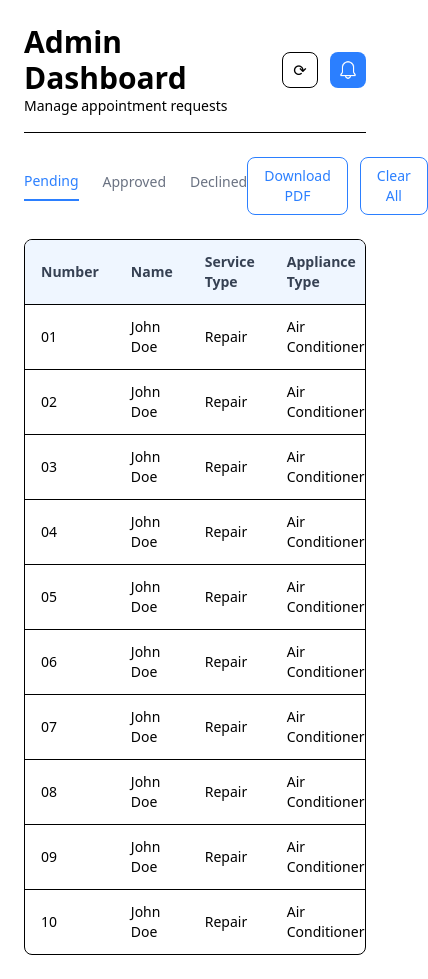
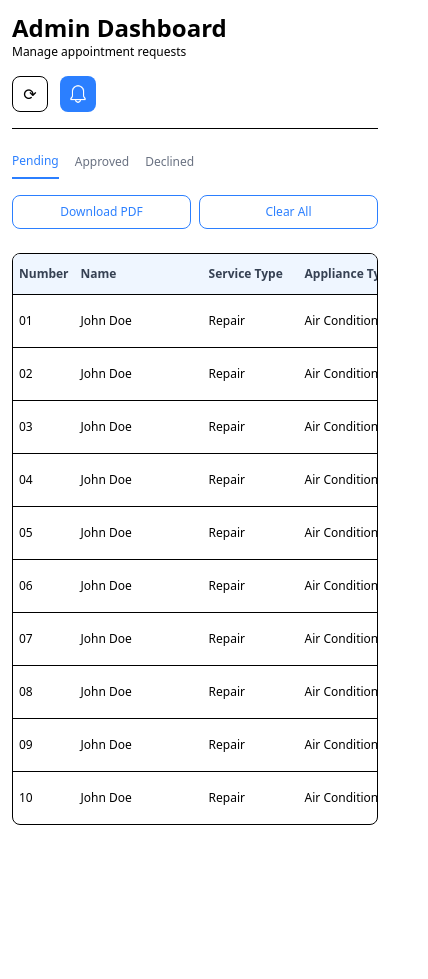
Before and after one commit to GiditheCoder/esabw, a React (Vite) app: page /admindashboard in a window 390 px wide. Shown: the whole page, 428 px wide, since content can reach past the window. After the commit the page ends 844 px from the top, so only its background shows below. Built offline with nearby package versions, Linux system fonts and the light colour scheme.

Commit message:
adminchanges

```diff
--- a/src/components/AdminDashbaord.jsx
+++ b/src/components/AdminDashbaord.jsx
@@ -20,12 +20,12 @@ const [selectedItem, setSelectedItem] = useState(null);
 
   return (
 
-    <div className="p-6 bg-white min-h-screen">
+    <div className="p-3 sm:p-6 bg-white min-h-screen">
       {/* Header */}
-      <div className="flex items-center justify-between border-b pb-4">
+      <div className="flex flex-col sm:flex-row sm:items-center sm:justify-between border-b pb-4 gap-4">
         <div>
-          <h2 className="text-3xl font-semibold">Admin Dashboard</h2>
-          <p className="text-sm text-black">
+          <h2 className="text-2xl sm:text-3xl font-semibold">Admin Dashboard</h2>
+          <p className="text-xs sm:text-sm text-black">
             Manage appointment requests
           </p>
         </div>
@@ -46,13 +46,13 @@ const [selectedItem, setSelectedItem] = useState(null);
       </div>
 
       {/* Tabs + Actions */}
-      <div className="flex items-center justify-between mt-6">
-        <div className="flex gap-6">
+      <div className="flex flex-col sm:flex-row sm:items-center sm:justify-between mt-6 gap-4">
+        <div className="flex gap-4 sm:gap-6 overflow-x-auto">
           {["Pending", "Approved", "Declined"].map((tab) => (
             <button
               key={tab}
               onClick={() => setActiveTab(tab)}
-              className={`pb-2 text-sm font-medium ${
+              className={`pb-2 text-xs sm:text-sm font-medium whitespace-nowrap ${
                 activeTab === tab
                   ? "text-blue-500 border-b-2 border-blue-500"
                   : "text-gray-500 hover:text-gray-700"
@@ -63,11 +63,11 @@ const [selectedItem, setSelectedItem] = useState(null);
           ))}
         </div>
 
-        <div className="flex gap-3">
-          <button className="px-4 py-2 text-sm border border-blue-500 text-blue-500 rounded-lg hover:bg-blue-50">
+        <div className="flex gap-2 sm:gap-3 w-full sm:w-auto">
+          <button className="flex-1 sm:flex-none px-2 sm:px-4 py-2 text-xs sm:text-sm border border-blue-500 text-blue-500 rounded-lg hover:bg-blue-50 whitespace-nowrap">
             Download PDF
           </button>
-          <button className="px-4 py-2 text-sm border border-blue-500 text-blue-500 rounded-lg hover:bg-blue-50">
+          <button className="flex-1 sm:flex-none px-2 sm:px-4 py-2 text-xs sm:text-sm border border-blue-500 text-blue-500 rounded-lg hover:bg-blue-50 whitespace-nowrap">
             Clear All
           </button>
         </div>
@@ -75,16 +75,16 @@ const [selectedItem, setSelectedItem] = useState(null);
 
       {/* Table */}
       <div className="mt-6 border rounded-lg overflow-x-auto">
-        <table className="w-full text-sm">
+        <table className="w-full text-xs sm:text-sm min-w-max sm:min-w-full">
           <thead className="bg-blue-50 text-gray-700">
             <tr>
-              <th className="px-4 py-3 text-left">Number</th>
-              <th className="px-4 py-3 text-left">Name</th>
-              <th className="px-4 py-3 text-left">Service Type</th>
-              <th className="px-4 py-3 text-left">Appliance Type</th>
-              <th className="px-4 py-3 text-left">Date Submitted</th>
-              <th className="px-4 py-3 text-left">Request Status</th>
-              <th className="px-4 py-3 text-left">Actions</th>
+              <th className="px-1.5 sm:px-4 py-3 text-left min-w-12">Number</th>
+              <th className="px-1.5 sm:px-4 py-3 text-left min-w-32">Name</th>
+              <th className="px-1.5 sm:px-4 py-3 text-left min-w-24">Service Type</th>
+              <th className="px-1.5 sm:px-4 py-3 text-left min-w-28">Appliance Type</th>
+              <th className="px-1.5 sm:px-4 py-3 text-left min-w-20">Date Submitted</th>
+              <th className="px-1.5 sm:px-4 py-3 text-left min-w-20">Status</th>
+              <th className="px-1.5 sm:px-4 py-3 text-left min-w-24">Actions</th>
             </tr>
           </thead>
 
@@ -94,19 +94,20 @@ const [selectedItem, setSelectedItem] = useState(null);
                 key={item.id}
                 className="border-t hover:bg-gray-50"
               >
-                <td className="px-4 py-3">{item.id}</td>
-                <td className="px-4 py-3">{item.name}</td>
-                <td className="px-4 py-3">{item.service}</td>
-                <td className="px-4 py-3">{item.appliance}</td>
-                <td className="px-4 py-3">{item.date}</td>
-                <td className="px-4 py-3">
-                  <span className="px-3 py-1 text-xs font-medium rounded-full">
+                <td className="px-1.5 sm:px-4 py-3 font-medium">{item.id}</td>
+                <td className="px-1.5 sm:px-4 py-3">{item.name}</td>
+                <td className="px-1.5 sm:px-4 py-3">{item.service}</td>
+                <td className="px-1.5 sm:px-4 py-3">{item.appliance}</td>
+                <td className="px-1.5 sm:px-4 py-3 text-xs">{item.date}</td>
+                <td className="px-1.5 sm:px-4 py-3">
+                  <span className="px-1.5 sm:px-3 py-1 text-xs font-medium rounded-full whitespace-nowrap">
                     {item.status}
                   </span>
                 </td>
-                <td className="px-4 py-3 flex items-center gap-7">
+                <td className="px-1.5 sm:px-4 py-3">
+                  <div className="flex items-center gap-2 sm:gap-4">
                     <button
-  className="text-black hover:underline"
+                      className="text-xs sm:text-sm text-black hover:underline whitespace-nowrap"
                       onClick={() => {
                         setSelectedItem(item);
                         setIsModalOpen(true);
@@ -115,10 +116,10 @@ const [selectedItem, setSelectedItem] = useState(null);
                     >
                       Review
                     </button>
-{/* Deleting button */}
-                  <button className="w-9 h-9 flex items-center justify-center bg-gray-100 rounded-lg text-black hover:bg-red-100">
+                    <button className="w-7 h-7 sm:w-9 sm:h-9 flex items-center justify-center bg-gray-100 rounded-lg text-black hover:bg-red-100 flex-shrink-0">
                       🗑
                     </button>
+                  </div>
                 </td>
               </tr>
             ))}
@@ -127,33 +128,32 @@ const [selectedItem, setSelectedItem] = useState(null);
       </div>
 
       {isModalOpen && (
-  <div className="fixed inset-0 z-50 flex items-center justify-center bg-black/40">
-    <div className="bg-white w-full max-w-md rounded-xl p-6 relative">
+  <div className="fixed inset-0 z-50 flex items-center justify-center bg-black/40 p-4 sm:p-0">
+    <div className="bg-white w-full max-w-md rounded-xl p-4 sm:p-6 relative max-h-[90vh] overflow-y-auto">
 
       {/* Close button */}
       <button
         onClick={() => setIsModalOpen(false)}
-        className="absolute top-5 right-2 p-1 text-gray-400 hover:text-black"
+        className="absolute top-3 sm:top-5 right-2 p-1 text-gray-400 hover:text-black"
       >
         ✕
       </button>
 
       {/* Header */}
-      <div className="flex justify-between items-start mb-4">
-        <div>
-          <h3 className="text-lg font-semibold">{selectedItem.name}</h3>
-          <p className="text-sm text-gray-500">
+      <div className="mb-4">
+        <h3 className="text-base sm:text-lg font-semibold mb-2">{selectedItem.name}</h3>
+        <div className="flex items-center justify-between">
+          <p className="text-xs sm:text-sm text-gray-500">
             {selectedItem.appliance} | {selectedItem.service}
           </p>
-        </div>
-
-        <span className="px-3 py-1 text-xs mt-6 p-10 font-bold rounded-full bg-gray-200 text-gray-700">
+          <span className="px-2 sm:px-3 py-1 text-xs font-bold rounded-full bg-gray-200 text-gray-700 whitespace-nowrap">
             Pending Review
           </span>
         </div>
+      </div>
 
       {/* Main Info */}
-      <div className="grid grid-cols-2 gap-4 text-sm">
+      <div className="grid grid-cols-1 sm:grid-cols-2 gap-3 sm:gap-4 text-xs sm:text-sm mb-4">
         <div>
           <p className="text-gray-400">Date Submitted</p>
           <p className="font-medium">12-01-2026</p>
@@ -178,7 +178,7 @@ const [selectedItem, setSelectedItem] = useState(null);
       {/* View more toggle */}
       <button
         onClick={() => setShowDetails(!showDetails)}
-        className="mt-4 text-sm text-gray-500 flex items-center gap-1"
+        className="text-xs sm:text-sm text-gray-500 flex items-center gap-1"
       >
         {showDetails ? "Hide Details" : "View More"}
         <span>{showDetails ? "▲" : "▼"}</span>
@@ -186,7 +186,7 @@ const [selectedItem, setSelectedItem] = useState(null);
 
       {/* Expanded content */}
       {showDetails && (
-        <div className="mt-4 border-t pt-4 text-sm space-y-3">
+        <div className="mt-4 border-t pt-4 text-xs sm:text-sm space-y-3">
           <div>
             <p className="font-medium">Customer Information</p>
             <p className="text-gray-500">johndoe@example.com</p>
@@ -202,7 +202,7 @@ const [selectedItem, setSelectedItem] = useState(null);
 
           <div>
             <p className="font-medium">Uploaded files</p>
-            <div className="flex flex-wrap gap-2 mt-2">
+            <div className="flex flex-col gap-2 mt-2">
               {[
                 "Warehouse picture-front.jpg",
                 "Warehouse picture-top.jpg",
@@ -210,7 +210,7 @@ const [selectedItem, setSelectedItem] = useState(null);
               ].map((file) => (
                 <span
                   key={file}
-                  className="px-3 py-2  text-xs bg-gray-100 rounded-lg"
+                  className="px-2 sm:px-3 py-1 sm:py-2 text-xs bg-gray-100 rounded-lg break-all w-fit"
                 >
                   📎 {file}
                 </span>
@@ -221,11 +221,11 @@ const [selectedItem, setSelectedItem] = useState(null);
       )}
 
       {/* Actions */}
-      <div className="flex gap-3 mt-6">
-        <button className="flex-1 bg-black text-white py-2 rounded-lg">
+      <div className="flex gap-2 sm:gap-3 mt-6">
+        <button className="flex-1 bg-black text-white py-2 rounded-lg text-sm hover:bg-gray-900">
           Approve
         </button>
-        <button className="flex-1 border border-black py-2 rounded-lg">
+        <button className="flex-1 border border-black py-2 rounded-lg text-sm hover:bg-gray-50">
           Decline
         </button>
       </div>
```
Lines whose indentation alone changed are shown as unchanged.
